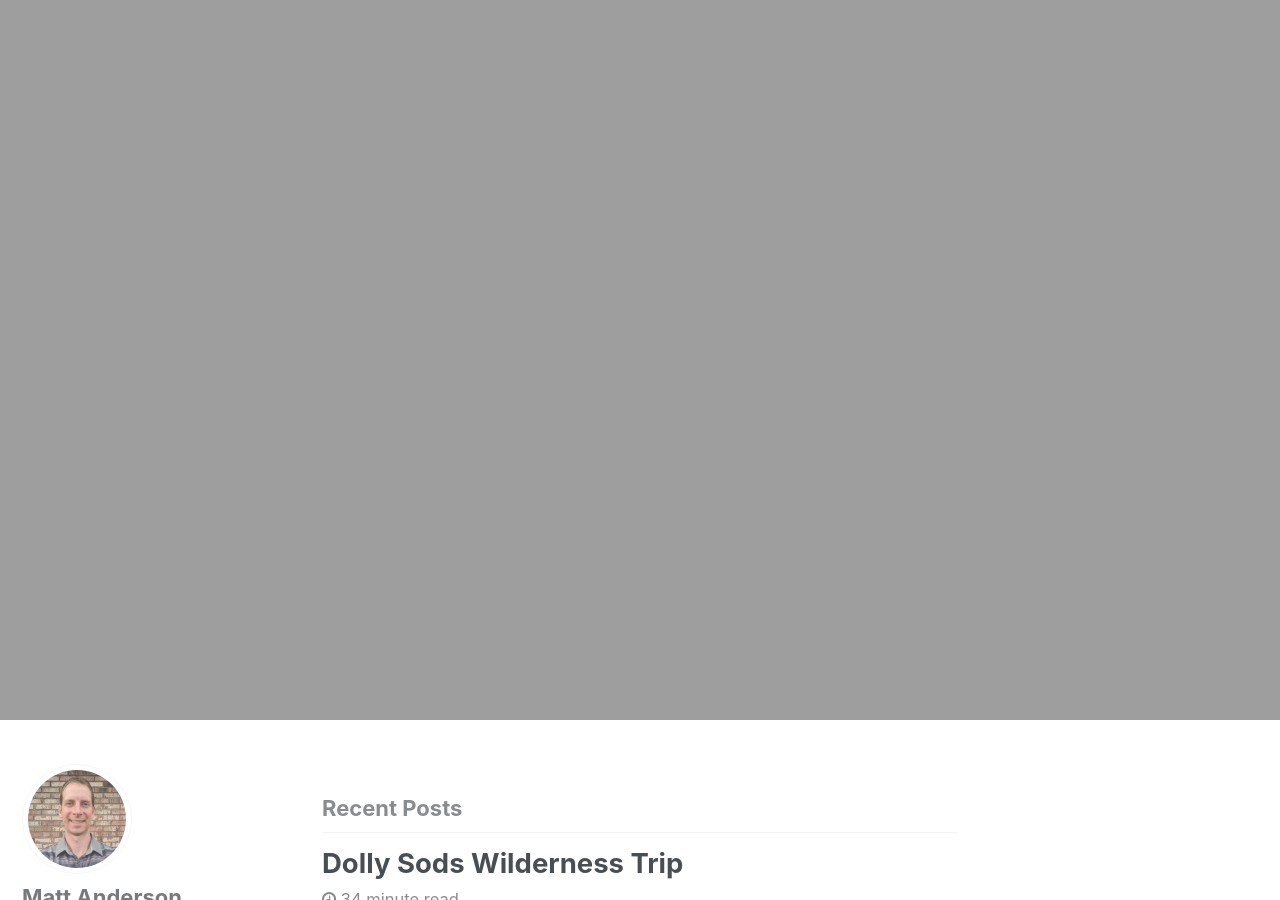
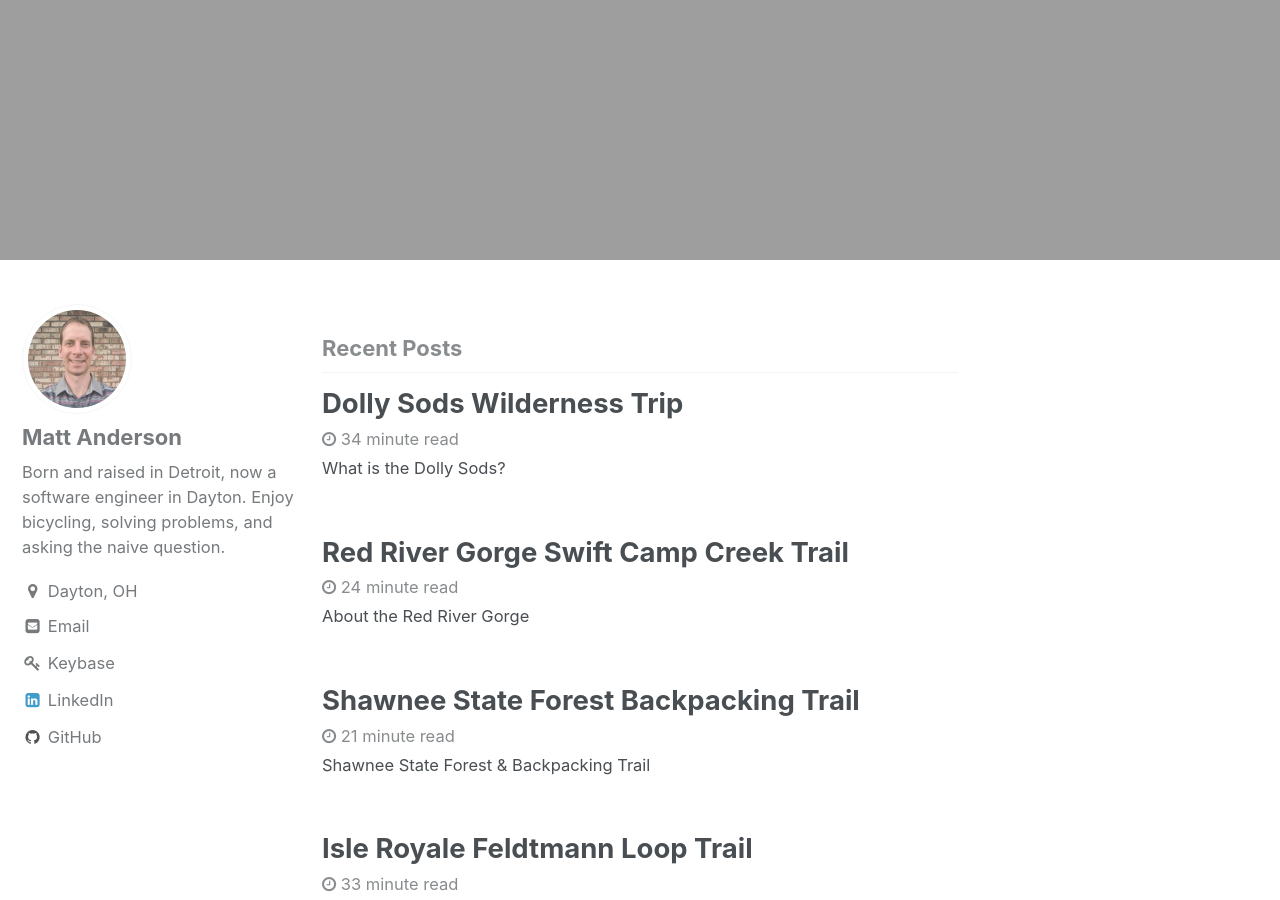
Before and after one commit to mattbanderson/mattbanderson.github.io, a Jekyll site: the page built from index.html, in a window 1280 px wide and 900 px high, scrolled down 340 px. Built offline with Jekyll 4.4.1, drawn with Linux system fonts in a browser that asks for light colours; the list of posts is cut into pages by our own code.

Commit message:
Adjust banner CSS

```diff
--- a/assets/css/main.scss
+++ b/assets/css/main.scss
@@ -6,3 +6,7 @@
 
 @import "minimal-mistakes/skins/{{ site.minimal_mistakes_skin | default: 'default' }}"; // skin
 @import "minimal-mistakes"; // main partials
+
+.page__hero-image {
+    height: 500px
+}
```
